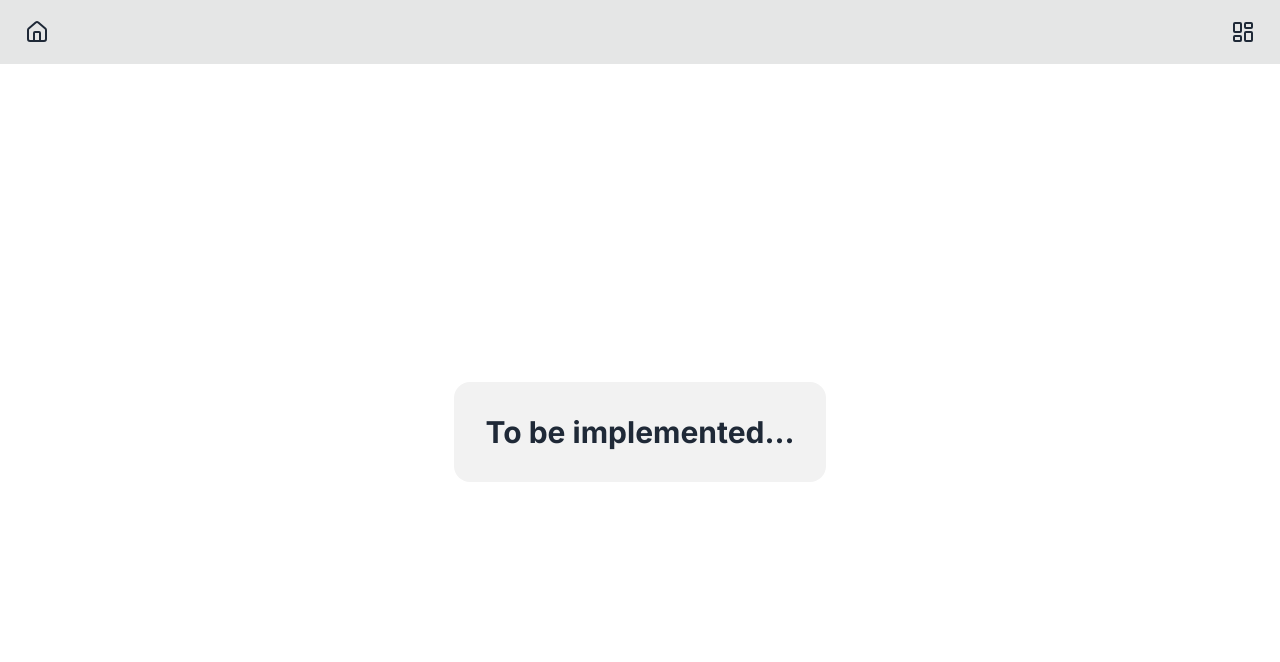
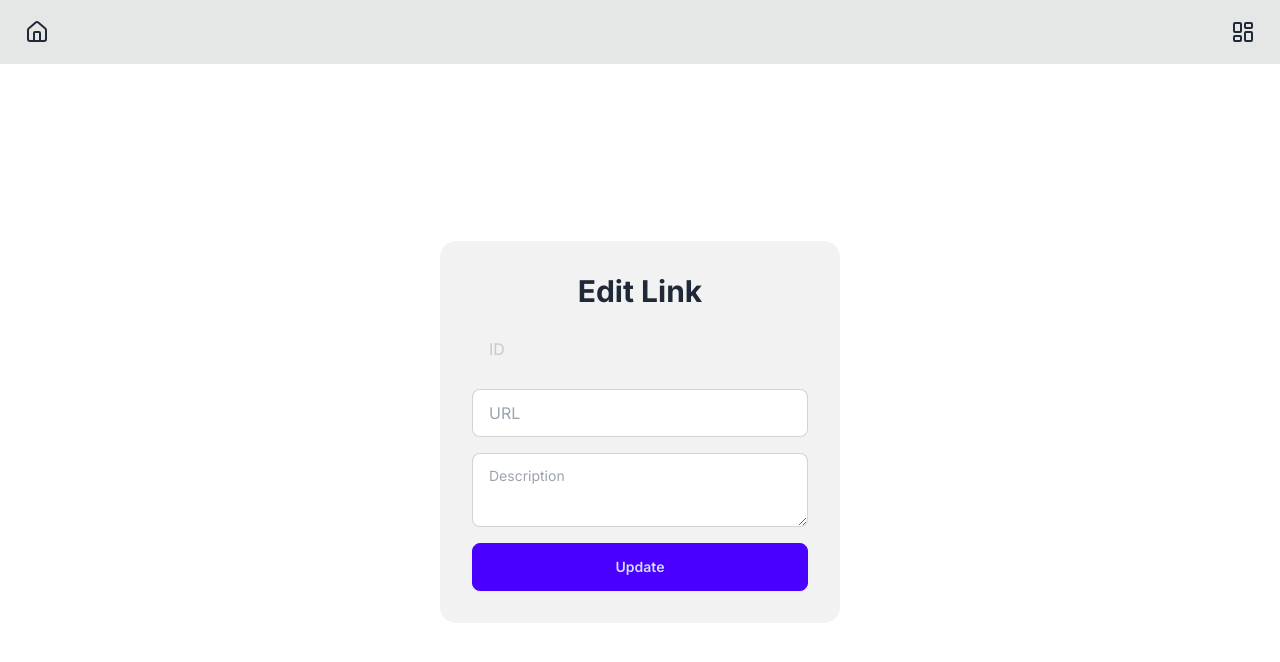
Before and after one commit to nyptechclub/nyptech-go, a Next.js app: page /admin/edit/1 in a window 1280 px wide. Shown: the top 662 px of the page. Built offline with nearby package versions, Linux system fonts and the light colour scheme; no server answers; the database is empty.

Commit message:
Added edit function in admin dashboard

```diff
--- a/src/app/admin/add/page.tsx
+++ b/src/app/admin/add/page.tsx
@@ -20,7 +20,7 @@ export default function Page() {
 
   return (
     <main className={"h-full grid place-items-center"}>
-      <div className={"p-8 rounded-box bg-base-200"}>
+      <div className={"p-8 w-[400px] rounded-box bg-base-200"}>
         <form className={"flex flex-col gap-4"} action={handleAdd}>
           <h1 className={"text-3xl text-center font-bold"}>Add Link</h1>
           <input
--- a/src/app/admin/edit/[id]/page.tsx
+++ b/src/app/admin/edit/[id]/page.tsx
@@ -1,9 +1,56 @@
-export default function Page() {
+import SubmitButton from "@/components/submit-button";
+import { getRedirect, setRedirect } from "@/database";
+import { redirect } from "next/navigation";
+
+export default async function Page({ params }: { params: { id: string } }) {
+  const data = await getRedirect(params.id);
+
+  const handleAdd = async (data: FormData) => {
+    "use server";
+
+    const id = data.get("id") as string;
+    const url = data.get("url") as string;
+    const description = data.get("description") as string;
+    const success = await setRedirect({ id: params.id, url, description });
+
+    if (success) {
+      redirect("/admin");
+    } else {
+      // TODO: Alert user that add failed
+    }
+  };
+
   return (
     <main className={"h-full grid place-items-center"}>
-      <div className={"p-8 rounded-box bg-base-200"}>
-        <h1 className={"text-3xl font-bold"}>To be implemented...</h1>
+      <div className={"p-8 w-[400px] rounded-box bg-base-200"}>
+        <form className={"flex flex-col gap-4"} action={handleAdd}>
+          <h1 className={"text-3xl text-center font-bold"}>Edit Link</h1>
+          <input
+            className={"input input-bordered input-disabled"}
+            placeholder={"ID"}
+            type={"text"}
+            name={"id"}
+            required={true}
+            disabled={true}
+            defaultValue={data?.id}
+          />
+          <input
+            className={"input input-bordered"}
+            placeholder={"URL"}
+            type={"url"}
+            name={"url"}
+            required={true}
+            defaultValue={data?.url}
+          />
+          <textarea
+            className={"textarea textarea-bordered"}
+            placeholder={"Description"}
+            name={"description"}
+            defaultValue={data?.description}
+          />
+          <SubmitButton className={"btn btn-primary"}>Update</SubmitButton>
+        </form>
       </div>
     </main>
-  )
+  );
 }
--- a/src/app/admin/page.tsx
+++ b/src/app/admin/page.tsx
@@ -6,7 +6,7 @@ export default async function Page() {
   const redirects = await getAllRedirects();
 
   return (
-    <main className={"h-full py-4"}>
+    <main className={"py-4"}>
       <div className={"mx-auto w-[90%] flex flex-col gap-4"}>
         <ul
           className={
@@ -35,13 +35,13 @@ export default async function Page() {
           {redirects.map((redirect) => (
             <li key={redirect.id} className={"p-4 flex rounded-lg bg-base-200"}>
               <div className={"flex-1"}>
-                <div className={"font-bold"}>
+                <div className={"font-bold text-lg"}>
                   <span>https://go.tes.club/</span>
                   <Link className={"underline"} href={redirect.url}>
                     {redirect.id}
                   </Link>
                 </div>
-                <div>{redirect.description}</div>
+                <div className={"text-sm"}>{redirect.description}</div>
               </div>
               <div className={"flex-none flex items-center gap-4"}>
                 <Link
--- a/src/database.ts
+++ b/src/database.ts
@@ -33,7 +33,10 @@ export async function getRedirect(id: string) {
     if (!redirect) {
       return undefined;
     }
-    return redirect;
+    return {
+      id,
+      ...redirect,
+    } as Redirect;
   } catch (error) {
     return undefined;
   }
```
